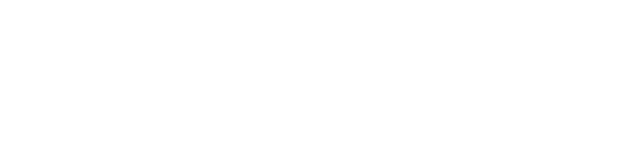
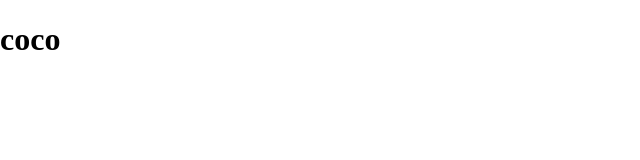
Before and after one commit to pabloemmanueldeleo/clase4coderhouse, a plain HTML site: page index.html in a window 1280 px wide. Shown: the full height of the page, 0-640 px from the left. Drawn offline with nearby package versions, Linux system fonts and the light colour scheme.

Commit message:
ejemplo nuevo

```diff
--- a/index.html
+++ b/index.html
@@ -4,6 +4,7 @@
     <meta charset="utf-8">
     <link rel="stylesheet" href="CSS/normalize.css" />
     <title>Ejemplo</title>
+    <h1>coco</h1>
   </head>
   <body>
 
```
